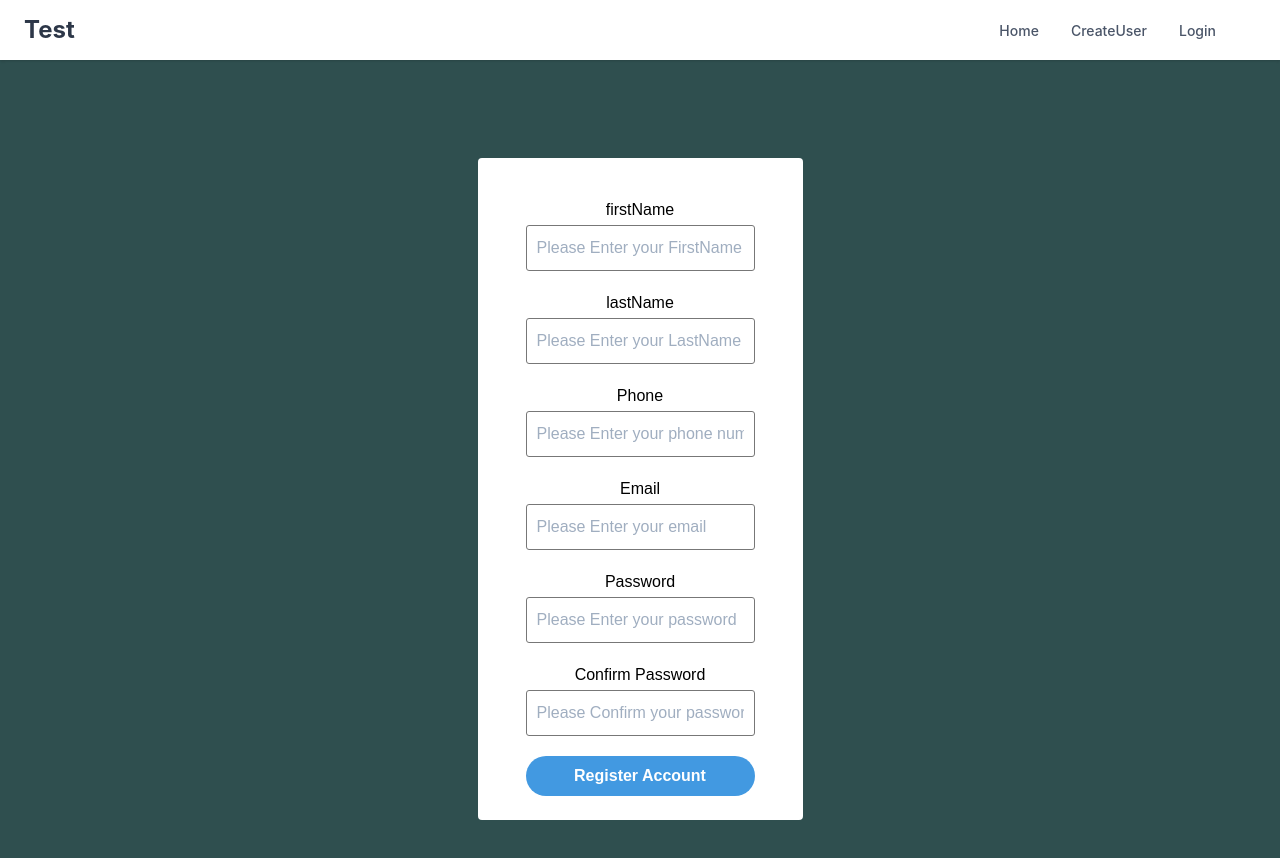
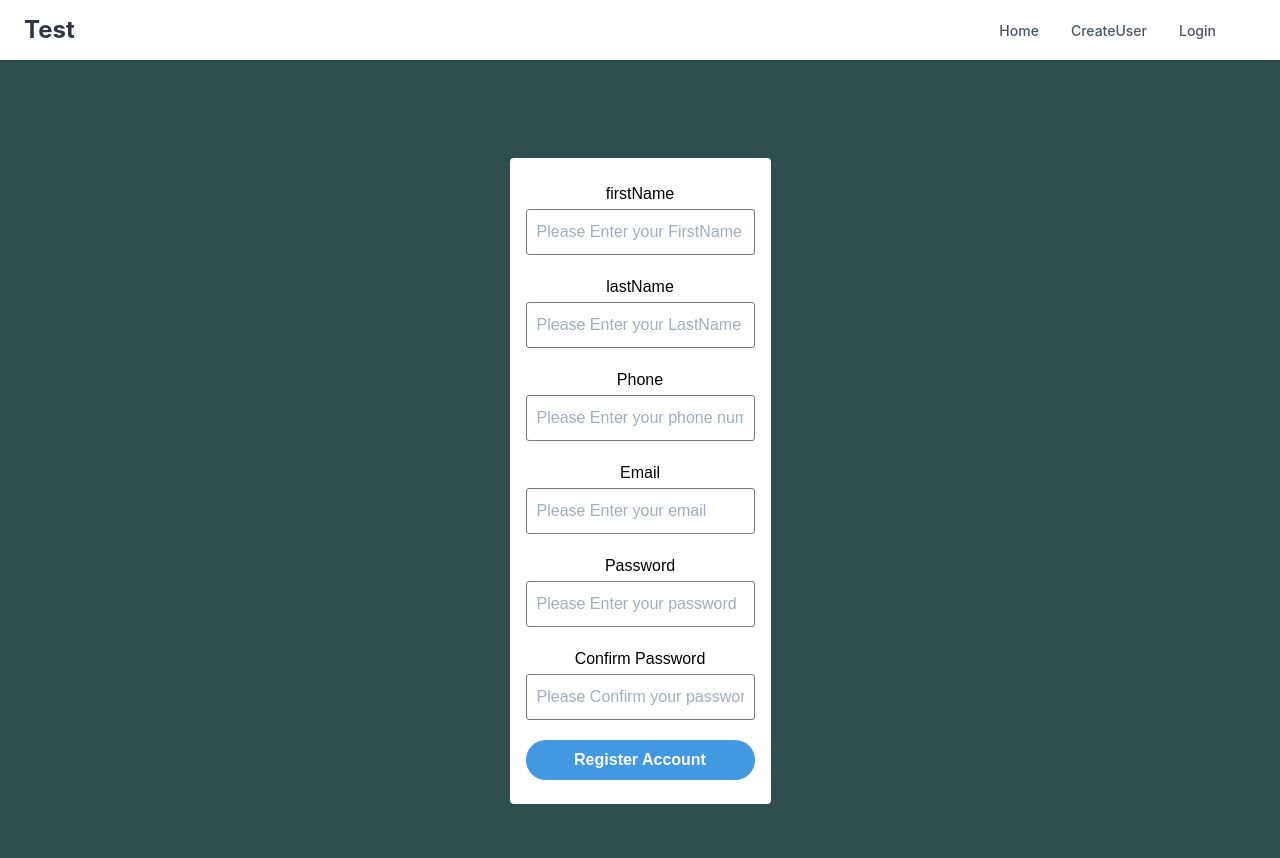
Before and after one commit to JoseOgam/Test, a React (Create React App) app: page /createUser in a window 1280 px wide. Shown: the top 858 px of the page. Built offline with nearby package versions, Linux system fonts and the light colour scheme.

Commit message:
TASK Number 2

```diff
--- a/src/components/createUser/CreateUserPage.js
+++ b/src/components/createUser/CreateUserPage.js
@@ -81,7 +81,7 @@ const CreateUser = ({ onSubmit }) => {
         <div className="max-w-lg rounded-lg lg:rounded-l-none flex">
           <form
             onSubmit={formik.handleSubmit}
-            className="px-12 pt-10 bg-white rounded"
+            className="px-4 pt-6 bg-white rounded"
           >
             <FormField
               label="firstName"
--- a/src/components/loginPage/LoginPage.js
+++ b/src/components/loginPage/LoginPage.js
@@ -41,7 +41,7 @@ const LoginPage = () => (
             <div className="max-w-lg rounded-lg lg:rounded-l-none flex">
               <form
                 onSubmit={handleSubmit}
-                className="bg-white rounded px-12 pt-10"
+                className="bg-white rounded px-2 pt-6"
               >
                 <label htmlFor="email">Email</label>
                 <input
```
